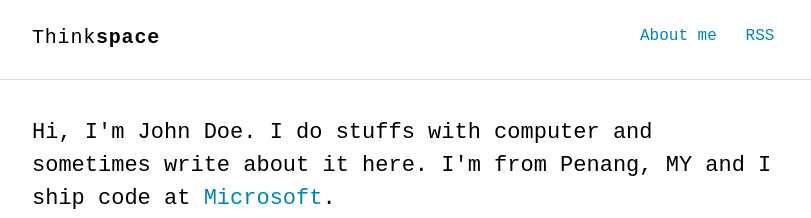
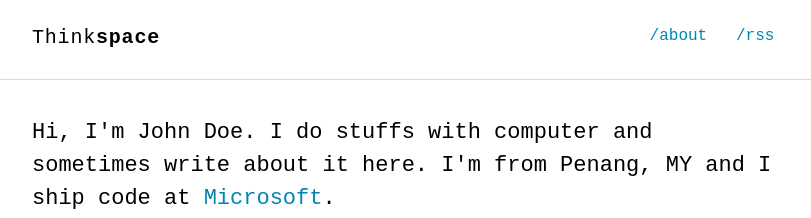
Before and after one commit to objectprogr/objectprogr.github._io, a Jekyll site: the page built from index.html, in a window 1280 px wide. Shown: the top 218 px of the page, without its empty margins (232-1043 px from the left). Built offline with Jekyll 4.4.1, drawn with Linux system fonts in a browser that asks for light colours; some web fonts are replaced.

```diff
--- a/_includes/nav.html
+++ b/_includes/nav.html
@@ -3,8 +3,8 @@
   <div class="container">
     <h1 class="logo"><a href="{{ '/' | prepend: site.baseurl | prepend: site.url }}">{{ site.title_left }}<span>{{ site.title_right }}</span></a></h1>
     <ul class="navbar">
-      <li><a href="{{ '/about' | prepend: site.baseurl | prepend: site.url }}">About me</a></li>
-      <li><a href="{{ "/feed.xml" | prepend: site.baseurl | prepend: site.url }}" target="_blank">RSS</a></li>
+      <li><a href="{{ '/about' | prepend: site.baseurl | prepend: site.url }}">/about</a></li>
+      <li><a href="{{ "/feed.xml" | prepend: site.baseurl | prepend: site.url }}" target="_blank">/rss</a></li>
     </ul>
   </div>
 </nav>
```
